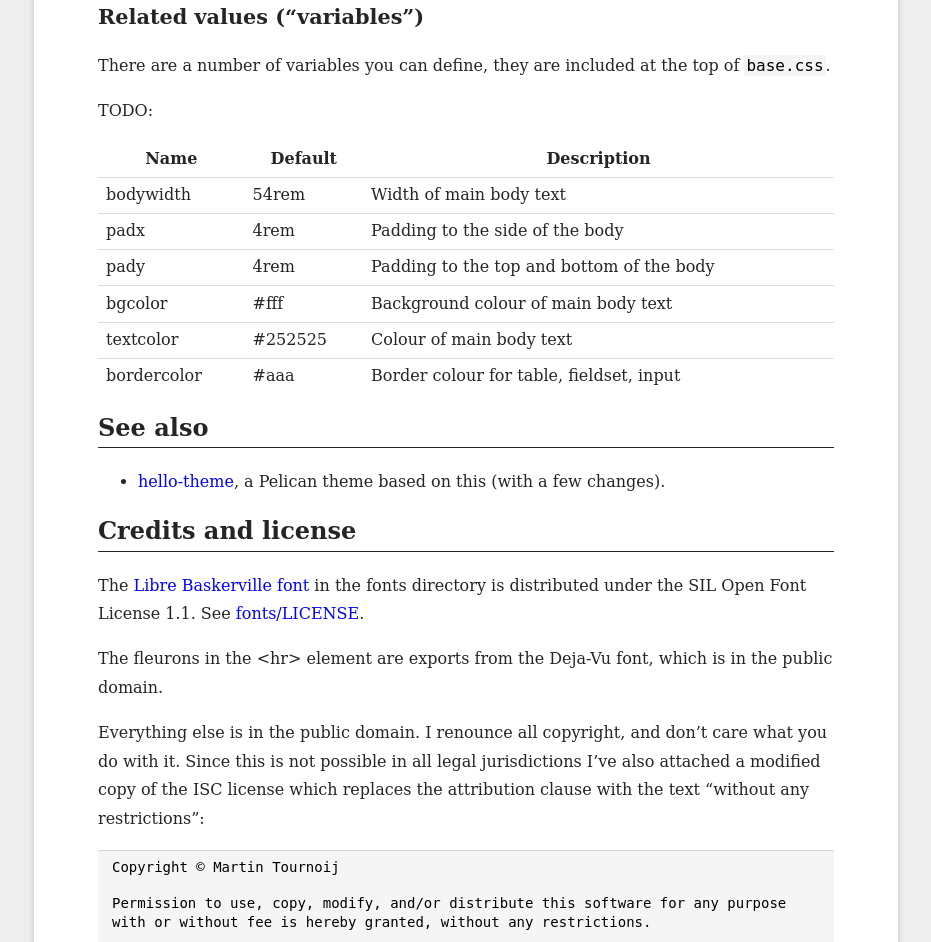
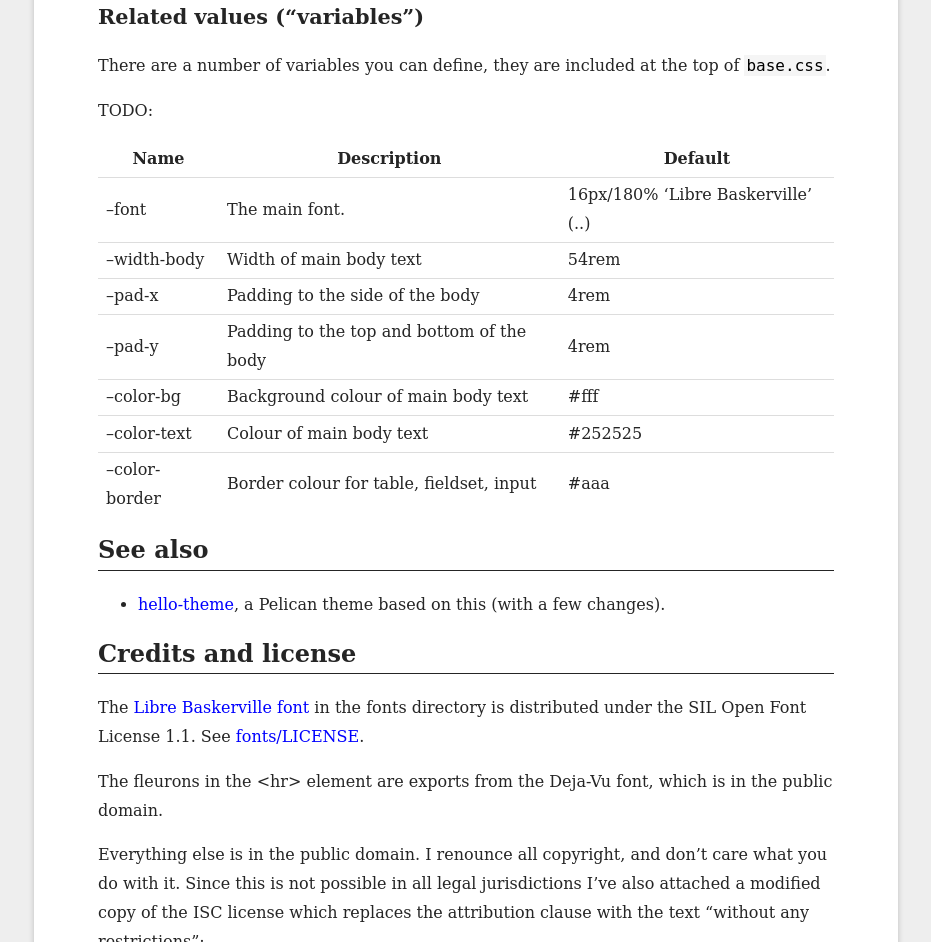
Before and after one commit to arp242/hello-css, a plain HTML site: page demo/README.html in a window 1280 px wide. Shown: the part 3086-4028 px from the top of the page, without its empty margins (174-1105 px from the left). Drawn offline with Linux system fonts and the light colour scheme; a web font is replaced by a local one.

```diff
--- a/demo/README.html
+++ b/demo/README.html
@@ -233,40 +233,45 @@ inline CSS files in to a document with <code>&lt;style&gt;</code> tags.</p>
   <thead>
     <tr>
       <th>Name</th>
+      <th>Description</th>
       <th>Default</th>
-      <th>Description</th>
     </tr>
   </thead>
   <tbody>
     <tr>
-      <td>bodywidth</td>
-      <td>54rem</td>
-      <td>Width of main body text</td>
+      <td>–font</td>
+      <td>The main font.</td>
+      <td>16px/180% ‘Libre Baskerville’ (..)</td>
     </tr>
     <tr>
-      <td>padx</td>
-      <td>4rem</td>
-      <td>Padding to the side of the body</td>
+      <td>–width-body</td>
+      <td>Width of main body text</td>
+      <td>54rem</td>
     </tr>
     <tr>
-      <td>pady</td>
+      <td>–pad-x</td>
+      <td>Padding to the side of the body</td>
       <td>4rem</td>
-      <td>Padding to the top and bottom of the body</td>
     </tr>
     <tr>
-      <td>bgcolor</td>
-      <td>#fff</td>
-      <td>Background colour of main body text</td>
+      <td>–pad-y</td>
+      <td>Padding to the top and bottom of the body</td>
+      <td>4rem</td>
     </tr>
     <tr>
-      <td>textcolor</td>
-      <td>#252525</td>
-      <td>Colour of main body text</td>
+      <td>–color-bg</td>
+      <td>Background colour of main body text</td>
+      <td>#fff</td>
     </tr>
     <tr>
-      <td>bordercolor</td>
+      <td>–color-text</td>
+      <td>Colour of main body text</td>
+      <td>#252525</td>
+    </tr>
+    <tr>
+      <td>–color-border</td>
+      <td>Border colour for table, fieldset, input</td>
       <td>#aaa</td>
-      <td>Border colour for table, fieldset, input</td>
     </tr>
   </tbody>
 </table>
```
Also changed, not shown: demo/README-fancy.html (+22 -17 lines), dist/all.css, dist/all.min.css, 2 other files.
